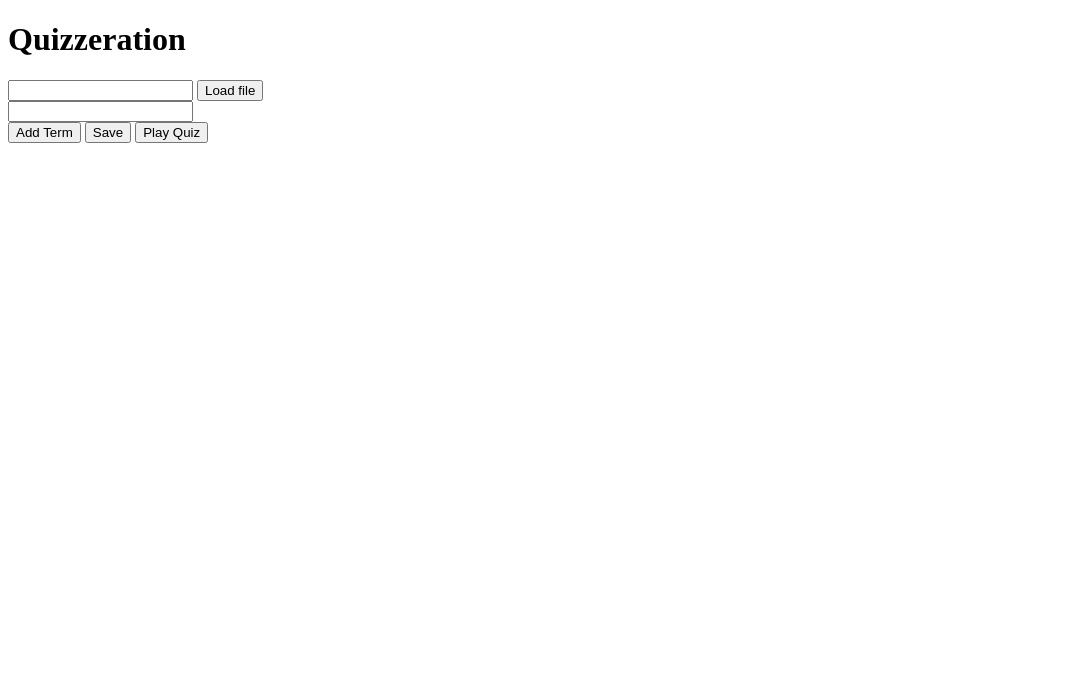
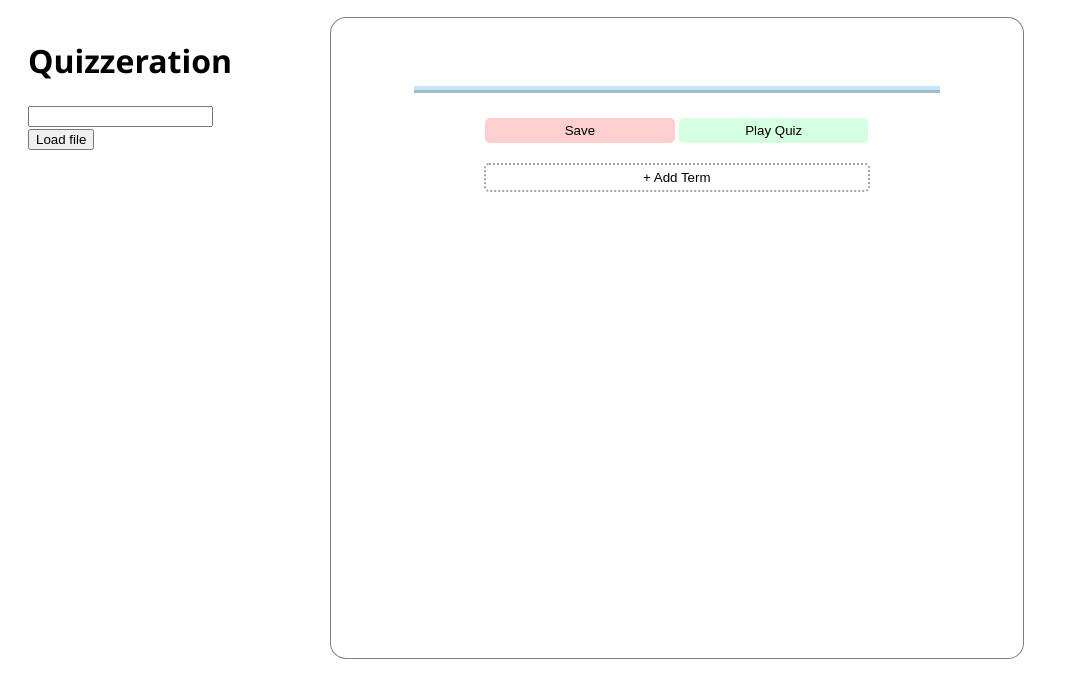
Before and after one commit to QuizzeratorDev/Quizzerator, a Flask app: page / in a window 1280 px wide. Shown: the top 698 px of the page, without its empty margins (0-1079 px from the left). Run offline with Flask 3, Linux system fonts and the light colour scheme; some libraries are stand-ins or nearby versions.

Commit message:
CSS Design for index

```diff
--- a/app/main.py
+++ b/app/main.py
@@ -33,6 +33,6 @@ def clear_database_task():
 
 if __name__ == "__main__":
 
-    scheduler.add_job(clear_database_task, 'interval', seconds=300)
+    scheduler.add_job(clear_database_task, 'interval', seconds=15)
     scheduler.start()
     app.run(debug=True)
--- a/app/static/css/main.css
+++ b/app/static/css/main.css
@@ -0,0 +1,174 @@
+html {
+    font-family: Segoe UI;
+}
+
+textarea {
+    resize: none;
+    overflow: hidden;
+    text-align: center;
+}
+
+.quiz-title {
+    position:relative;
+
+}
+
+.sidebar {
+    height: 100%;
+    width: 20%;
+    z-index: 1;
+    left:0;
+}
+
+.main {
+    border: none;
+    border-radius: 15px;
+    padding: 30px 30px;
+    box-shadow: 0 0 0 1px gray;
+    width: 50%;
+    max-width: 640px;
+}
+
+.master {
+
+    display: flex;
+    flex-direction:row;
+    flex-wrap: wrap;
+    gap: 50px;
+    justify-content: left;
+    height: 640px;
+    width: 100%;
+    align-items: stretch;
+    padding: 10px 20px;
+}
+
+.quiz-title {
+    width: 80%;
+    text-align: center;
+    padding: 2px 10px;
+    border: none;
+    border-bottom: 2mm ridge rgba(156, 210, 248, 0.6);
+    outline: none;
+    font-size: 30px;
+    font-weight:500;
+}
+
+.quiz-title-div {
+    text-align: center;
+    padding-bottom: 15px;
+}
+
+.termParent {
+    width: 100%;
+    text-align: center;
+}
+
+
+
+
+.input-box {
+    border: none;
+    text-align: top;
+    width: 40%;
+    border-bottom: 2px solid rgb(218, 218, 218);
+    padding: 5px 5px;
+    outline-color: transparent;
+    transition: all 0.1s ease-out;
+
+}
+
+.input-box:hover {
+    border-bottom: 2px solid rgb(218, 218, 218);
+    transition: all 0.1s ease-in;
+}
+
+.input-box:focus {
+    border-bottom: 2px solid cornflowerblue;
+    transition: all 0.2s ease-in;
+}
+
+.quiz-settings {
+    width: 100%;
+    text-align: center;
+    padding-top: 10px;
+}
+
+.settings-button {
+    padding: 5px 5px;
+    border: none;
+    border-radius: 5px;
+
+    width: 30%;
+    transition: all 0.5s ease-out;
+}
+.play {
+    background-color: rgb(213, 255, 225);
+    transition: all 0.5s ease-out;
+}
+.play:hover {
+    background-color: rgb(204, 204, 204);
+    transition: all 0.1s ease-in;
+}
+.save {
+    background-color: rgb(255, 206, 206);
+    transition: all 0.1s ease-out;
+}
+.save:hover {
+    background-color: rgb(204, 204, 204);
+    transition: all 0.1s ease-in;
+}
+
+.removebutton {
+    border: 1px solid white;
+    border-radius: 4px;
+    background-color: transparent;
+    transition: all 0.1s ease-out;
+
+}
+
+.removebutton:hover {
+    border: 1px solid rgb(209, 209, 209);
+    border-radius: 4px;
+
+    transition: all 0.1s ease-out;
+}
+
+.removebutton:focus {
+    border: 1px solid rgb(0, 0, 0);
+    border-radius: 4px;
+
+    transition: all 0.1s ease-out;
+}
+
+.term-definition-div {
+    padding-left: 20px;
+    padding-block: 10px;
+}
+
+
+
+
+.add-entry-div {
+    width: 100%;
+    text-align: center;
+    padding-top: 20px;
+}
+
+.add-entry {
+    width: 61%;
+    background-color: transparent;
+    border: 2px dotted rgb(165, 165, 165);
+    padding: 5px 5px;
+    border-radius: 5px;
+    transition: all 0.1s ease-out;
+}
+.add-entry:hover {
+    background-color: transparent;
+    border: 2px solid rgb(24, 24, 24);
+    transition: all 0.1s ease-in;
+}
+.add-entry:active {
+    background-color: rgb(240, 240, 240);
+    border: 2px solid rgb(24, 24, 24);
+    transition: all 0.1s ease-in;
+}
--- a/app/static/js/main.js
+++ b/app/static/js/main.js
@@ -16,23 +16,34 @@ function addEntry(term_text="", def_text="") {
   var entry_div = document.createElement("div");
   entry_div.style = "white-space: nowrap;";
   entry_div.id = "entry_div" + String(id_count)
+  entry_div.className="term-definition-div"
   entry_divs.push(entry_div);
 
   //Creates a term input with:
   //Type text, class term
-  var termInput = document.createElement("input");
-  termInput.type = "text";
-  termInput.className = "term";
-  termInput.required = true;
+  var termInput = document.createElement("textarea");
+  termInput.className = "term input-box";
+  termInput.autosize = true;
   termInput.value = term_text;
+  termInput.rows="1"
+  //This automatically resizes the input
 
+  termInput.oninput = function() {
+    this.style.height = "auto";
+    this.style.height = (this.scrollHeight-10) +'px';
+
+  }
   //Creates a definition input with:
   //Type text, class definition
-  var defInput = document.createElement("input");
-  defInput.type = "text";
-  defInput.className = "definition";
-  defInput.required = true;
+  var defInput = document.createElement("textarea");
+  defInput.className = "definition input-box";
+  defInput.autosize = true;
   defInput.value = def_text;
+  defInput.rows="1"
+  defInput.oninput =function() {
+    this.style.height = "auto";
+    this.style.height = (this.scrollHeight-10) +'px';
+  }
 
   //Creates a button to remove the entry, with onclick calling removeEntry and referencing the button's id, with:
   //Type button, class removebutton
--- a/app/templates/index.html
+++ b/app/templates/index.html
@@ -3,25 +3,43 @@
 <title>Quizzeration</title>
 <head>
     <meta charset="UTF-8">
-    <h1>Quizzeration</h1>
+
+    <link rel="stylesheet" type="text/css" href="\static\css\main.css">
 </head>
+<script src="http://ajax.googleapis.com/ajax/libs/jquery/1.9.1/jquery.min.js"></script>
 <script src="\static\js\main.js"></script>
 <meta name="url-params" data-url_quiz_name="{{url_quiz_name}}">
 <body onload="onPageLoad()">
-    <div>
+    <div class="master">
+        <div class="sidebar">
+            <h1>Quizzeration</h1>
             <input type="text" name="filename" id="filenameInput">
             <button type="button" onclick="loadQuiz()">Load file</button>
         </div>
-    <div>
-        <input type="text" id="name" required>
+
+        <div class="main">
+            <div class="quiz-title-div">
+                <input type="text" id="name" class="quiz-title">
+            </div>
+
+            <div class="quiz-settings">
+                <button class="save settings-button" type="button" onclick="saveQuiz()" id="teste">Save</button>
+
+                <button class="play settings-button" type="button" onclick="playQuiz()" id="playquiz">Play Quiz</button>
+            </div>
+
             <div class = "termParent">
             </div>
-        <button type="button" onclick="addEntry()">Add Term</button>
 
-        <button type="button" onclick="saveQuiz()" id="teste">Save</button>
+            <div class="add-entry-div">
+                <button class="add-entry" type="button" onclick="addEntry()">+ Add Term</button>
+            </div>
 
-        <button type="button" onclick="playQuiz()" id="playquiz">Play Quiz</button>
+
+
         </div>
+    </div>
+
 
 </body>
 </html>
```
Lines whose indentation alone changed are shown as unchanged.
